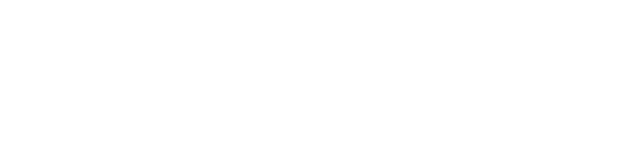
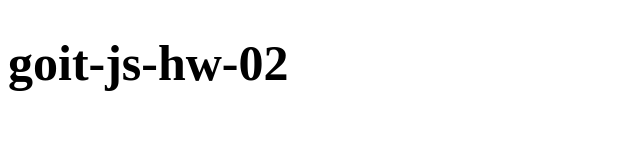
Before and after one commit to jokes1er/goit-js-hw-02, a plain HTML site: page index.html in a window 1280 px wide. Shown: the whole page, without its empty margins (0-640 px from the left). Drawn offline with Linux system fonts and the light colour scheme.

Commit message:
task-4 is done

```diff
--- a/index.html
+++ b/index.html
@@ -10,6 +10,6 @@
     <script src="./js/task-4.js" type="module"></script>
 </head>
 <body>
-
+    <h1 style="font-size: 50px;">goit-js-hw-02</h1>
 </body>
 </html>
```
